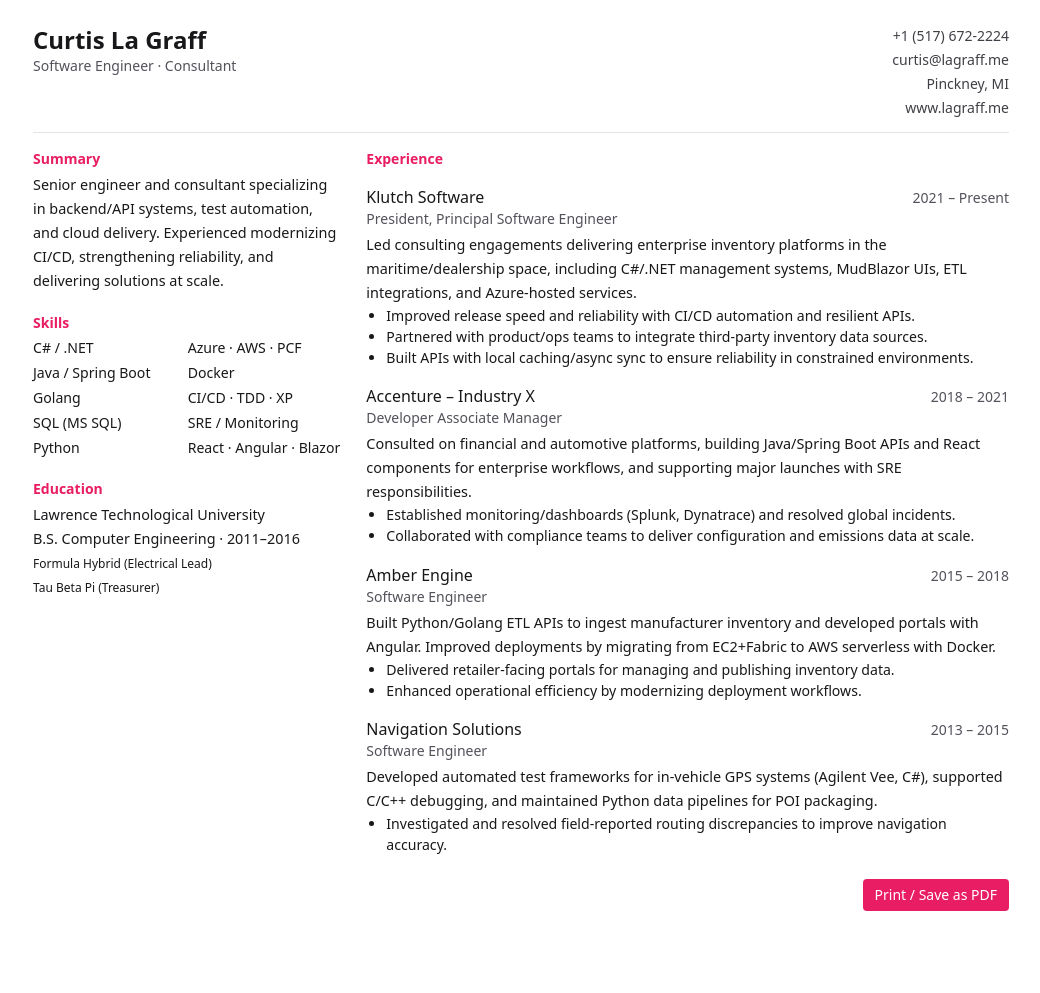
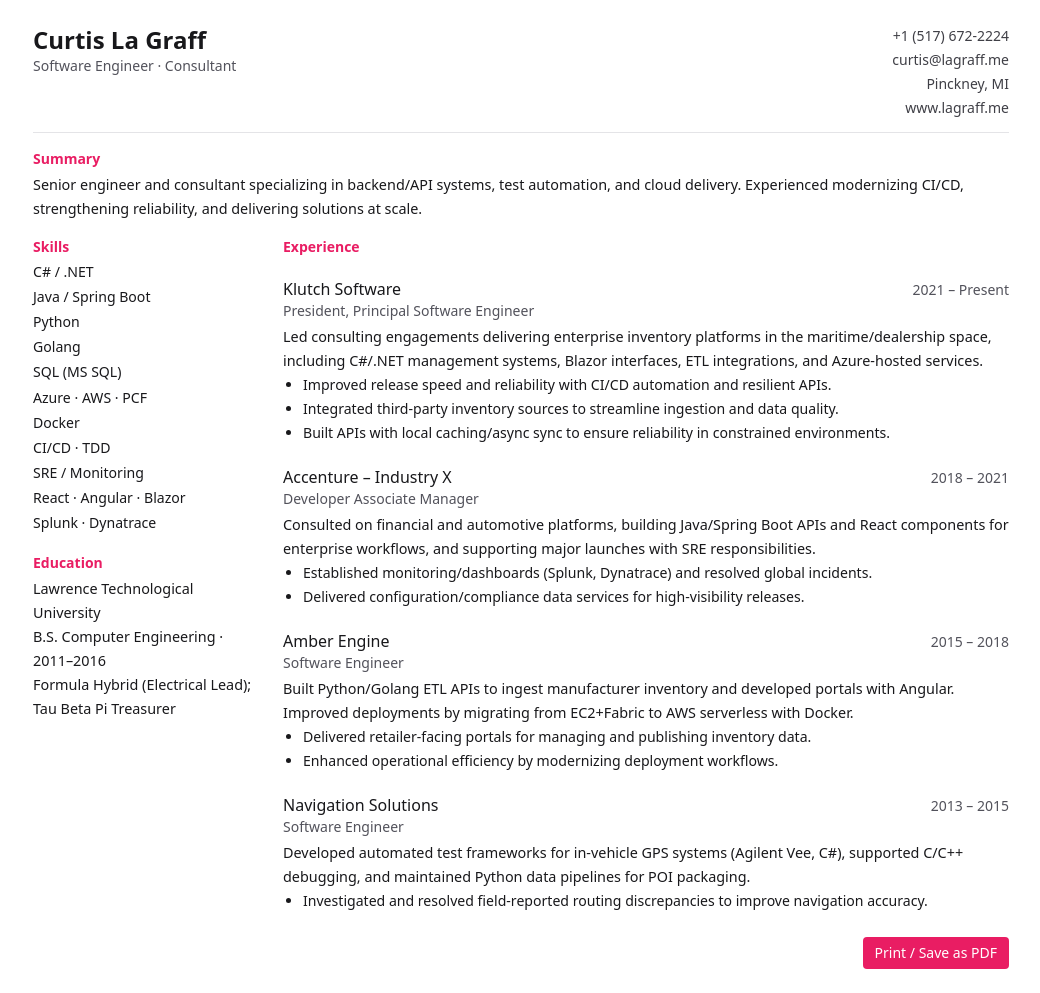
Before and after one commit to clagraff/clagraff.github.io, a Jekyll site: the page index.html, which Jekyll copies as it is, in a window 1280 px wide. Shown: the whole page, without its empty margins (119-1159 px from the left). Built offline with Jekyll 4.4.1, drawn with Linux system fonts in a browser that asks for light colours; nearby versions of some CDN libraries; before the commit the page ends 935 px from its top, so only the background shows below that.

Commit message:
Update index.html

```diff
--- a/index.html
+++ b/index.html
@@ -31,45 +31,52 @@
       </ul>
     </header>
 
+    <!-- Summary moved above the two-column layout -->
+    <section class="mt-4">
+      <h2 class="text-sm font-semibold accent">Summary</h2>
+      <p class="mt-1 text-[0.9rem] leading-6">
+        Senior engineer and consultant specializing in backend/API systems, test automation, and cloud delivery.
+        Experienced modernizing CI/CD, strengthening reliability, and delivering solutions at scale.
+      </p>
+    </section>
+
+    <!-- Two-column layout: narrower sidebar (3/12) + wider main (9/12) -->
     <section class="mt-4 grid grid-cols-12 gap-6">
-      <!-- Sidebar -->
-      <aside class="col-span-12 md:col-span-4 space-y-5">
-        <section>
-          <h2 class="text-sm font-semibold accent">Summary</h2>
-          <p class="mt-1 text-[0.9rem] leading-6">
-            Senior engineer and consultant specializing in backend/API systems,
-            test automation, and cloud delivery. Experienced modernizing CI/CD,
-            strengthening reliability, and delivering solutions at scale.
-          </p>
-        </section>
-
-        <section>
+      <!-- Sidebar now narrower -->
+      <aside class="col-span-12 md:col-span-3 space-y-5">
+        <!-- Skills -->
+        <section class="avoid-break">
           <h2 class="text-sm font-semibold accent">Skills</h2>
-          <div class="mt-1 grid grid-cols-2 gap-y-1 text-[0.88rem]">
+          <div class="mt-1 grid grid-cols-1 gap-y-1 text-[0.88rem]">
             <ul class="space-y-1">
-              <li>C# / .NET</li><li>Java / Spring Boot</li><li>Golang</li>
-              <li>SQL (MS SQL)</li><li>Python</li>
-            </ul>
-            <ul class="space-y-1">
-              <li>Azure · AWS · PCF</li><li>Docker</li><li>CI/CD · TDD · XP</li>
-              <li>SRE / Monitoring</li><li>React · Angular · Blazor</li>
+              <li>C# / .NET</li>
+              <li>Java / Spring Boot</li>
+              <li>Python</li>
+              <li>Golang</li>
+              <li>SQL (MS SQL)</li>
+              <li>Azure · AWS · PCF</li>
+              <li>Docker</li>
+              <li>CI/CD · TDD</li>
+              <li>SRE / Monitoring</li>
+              <li>React · Angular · Blazor</li>
+              <li>Splunk · Dynatrace</li>
             </ul>
           </div>
         </section>
 
-        <section>
+        <!-- Education -->
+        <section class="avoid-break">
           <h2 class="text-sm font-semibold accent">Education</h2>
           <p class="mt-1 text-[0.9rem] leading-6">
             <span class="font-medium">Lawrence Technological University</span><br/>
             B.S. Computer Engineering · 2011–2016<br/>
-            <span class="text-xs">Formula Hybrid (Electrical Lead)<br/></span>
-            <span class="text-xs">Tau Beta Pi (Treasurer)</span>
+            Formula Hybrid (Electrical Lead); Tau Beta Pi Treasurer
           </p>
         </section>
       </aside>
 
-      <!-- Main Column -->
-      <div class="col-span-12 md:col-span-8 space-y-4">
+      <!-- Main column widened -->
+      <div class="col-span-12 md:col-span-9 space-y-5">
         <h2 class="text-sm font-semibold accent">Experience</h2>
 
         <!-- Klutch -->
@@ -83,11 +90,11 @@
           </header>
           <p class="mt-1 text-[0.9rem] leading-6">
             Led consulting engagements delivering enterprise inventory platforms in the maritime/dealership space,
-            including C#/.NET management systems, MudBlazor UIs, ETL integrations, and Azure-hosted services.
+            including C#/.NET management systems, Blazor interfaces, ETL integrations, and Azure-hosted services.
           </p>
-          <ul class="list-disc pl-5 text-[0.88rem]">
+          <ul class="list-disc pl-5 text-[0.88rem] leading-6">
             <li>Improved release speed and reliability with CI/CD automation and resilient APIs.</li>
-            <li>Partnered with product/ops teams to integrate third-party inventory data sources.</li>
+            <li>Integrated third-party inventory sources to streamline ingestion and data quality.</li>
             <li>Built APIs with local caching/async sync to ensure reliability in constrained environments.</li>
           </ul>
         </article>
@@ -105,9 +112,9 @@
             Consulted on financial and automotive platforms, building Java/Spring Boot APIs and React components
             for enterprise workflows, and supporting major launches with SRE responsibilities.
           </p>
-          <ul class="list-disc pl-5 text-[0.88rem]">
+          <ul class="list-disc pl-5 text-[0.88rem] leading-6">
             <li>Established monitoring/dashboards (Splunk, Dynatrace) and resolved global incidents.</li>
-            <li>Collaborated with compliance teams to deliver configuration and emissions data at scale.</li>
+            <li>Delivered configuration/compliance data services for high-visibility releases.</li>
           </ul>
         </article>
 
@@ -124,7 +131,7 @@
             Built Python/Golang ETL APIs to ingest manufacturer inventory and developed portals with Angular.
             Improved deployments by migrating from EC2+Fabric to AWS serverless with Docker.
           </p>
-          <ul class="list-disc pl-5 text-[0.88rem]">
+          <ul class="list-disc pl-5 text-[0.88rem] leading-6">
             <li>Delivered retailer-facing portals for managing and publishing inventory data.</li>
             <li>Enhanced operational efficiency by modernizing deployment workflows.</li>
           </ul>
@@ -143,7 +150,7 @@
             Developed automated test frameworks for in-vehicle GPS systems (Agilent Vee, C#),
             supported C/C++ debugging, and maintained Python data pipelines for POI packaging.
           </p>
-          <ul class="list-disc pl-5 text-[0.88rem]">
+          <ul class="list-disc pl-5 text-[0.88rem] leading-6">
             <li>Investigated and resolved field-reported routing discrepancies to improve navigation accuracy.</li>
           </ul>
         </article>
```
